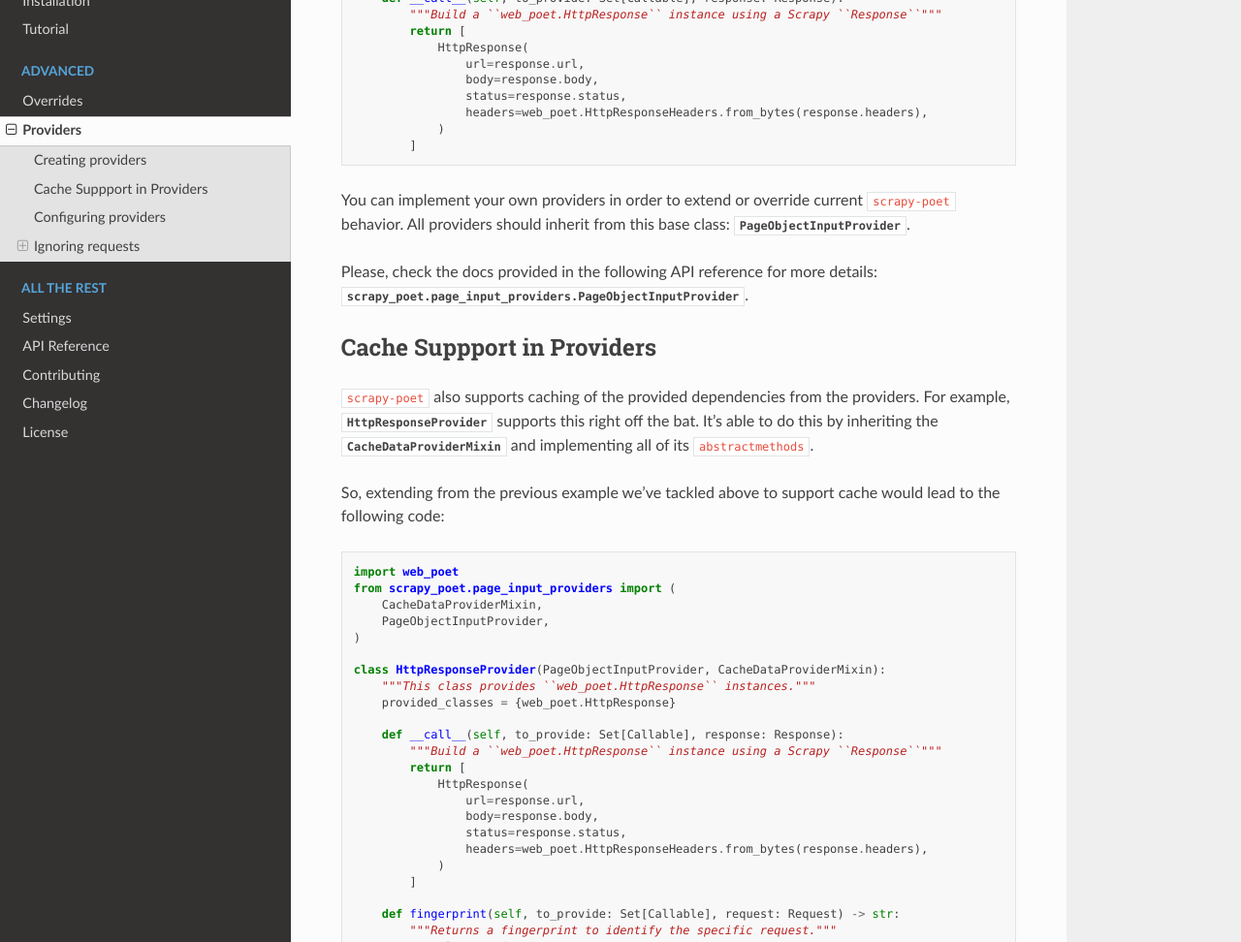
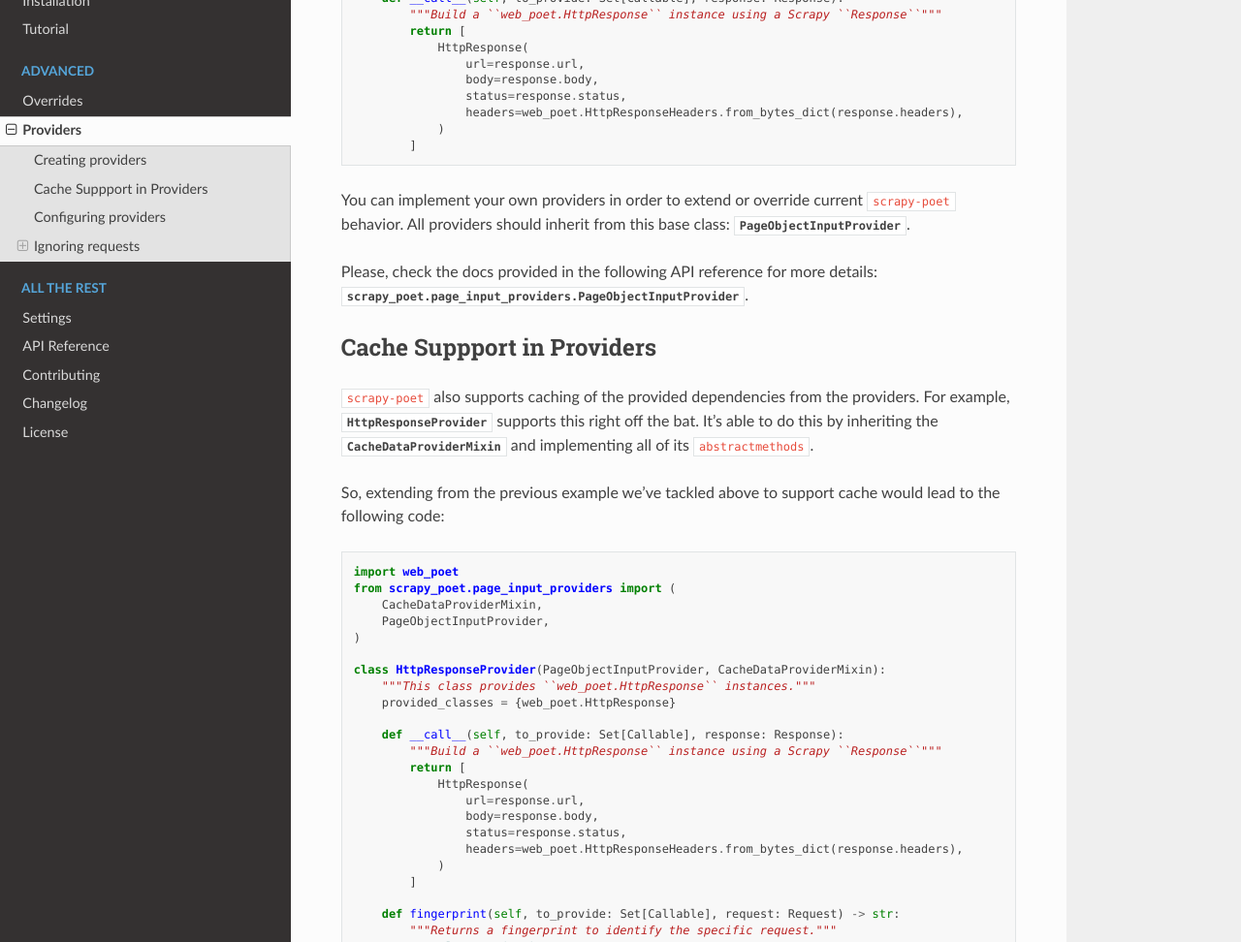
Before and after one commit to scrapinghub/scrapy-poet, a Sphinx documentation site: the page built from docs/providers.rst, in a window 1280 px wide and 1400 px high, scrolled down 588 px. Shown: the part 151-1123 px from the top of the window at 97% size. Built offline with Sphinx 7.4.7 and the Read the Docs theme 2.0.0, drawn with Linux system fonts in a browser that asks for light colours.

Commit message:
update due to upstream changes to web-poet

```diff
--- a/docs/providers.rst
+++ b/docs/providers.rst
@@ -45,7 +45,7 @@ that need it, like the ``web_poet.ItemWebPage``.
                     url=response.url,
                     body=response.body,
                     status=response.status,
-                    headers=web_poet.HttpResponseHeaders.from_bytes(response.headers),
+                    headers=web_poet.HttpResponseHeaders.from_bytes_dict(response.headers),
                 )
             ]
 
@@ -87,7 +87,7 @@ would lead to the following code:
                     url=response.url,
                     body=response.body,
                     status=response.status,
-                    headers=web_poet.HttpResponseHeaders.from_bytes(response.headers),
+                    headers=web_poet.HttpResponseHeaders.from_bytes_dict(response.headers),
                 )
             ]
 
--- a/setup.py
+++ b/setup.py
@@ -14,7 +14,7 @@ setup(
         'andi >= 0.4.1',
         'attrs',
         'parsel',
-        'web-poet @ git+https://git@github.com/scrapinghub/web-poet@from_bytes#egg=web-poet',
+        'web-poet @ git+https://git@github.com/scrapinghub/web-poet@master#egg=web-poet',
         'tldextract',
         'sqlitedict',
     ],
```
Also changed, not shown: 2 other files.
